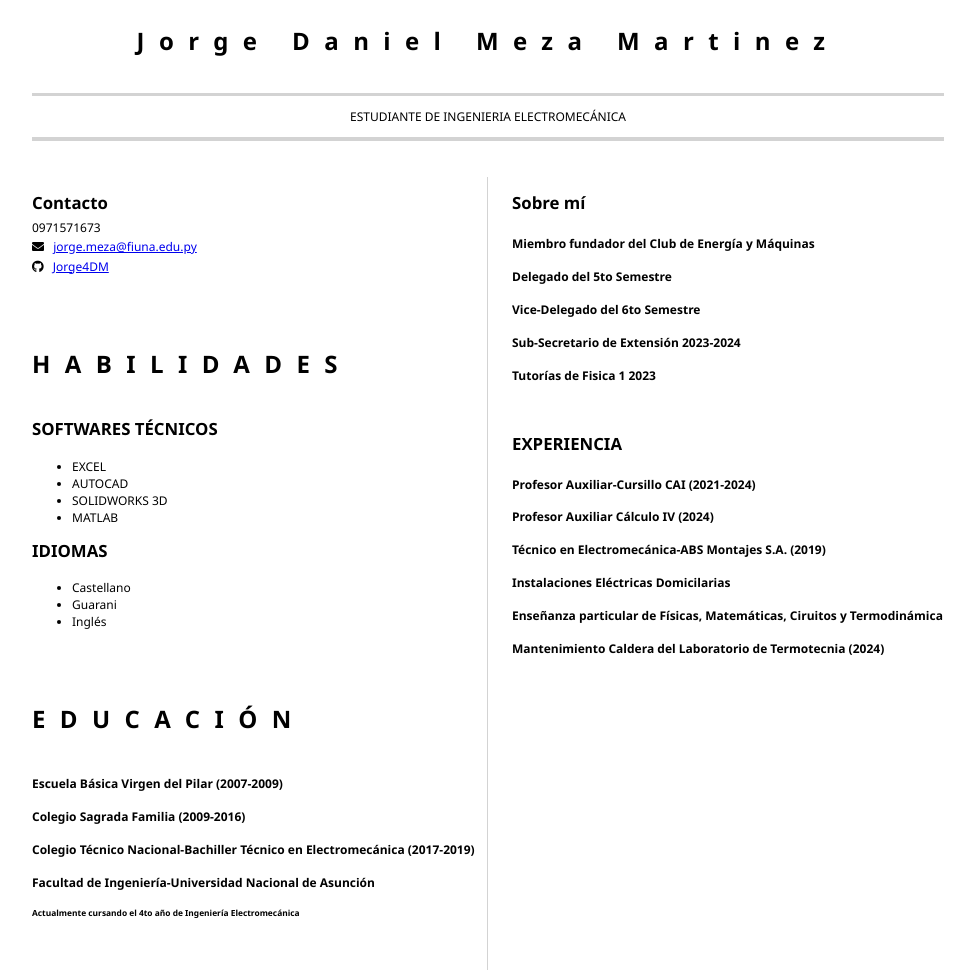
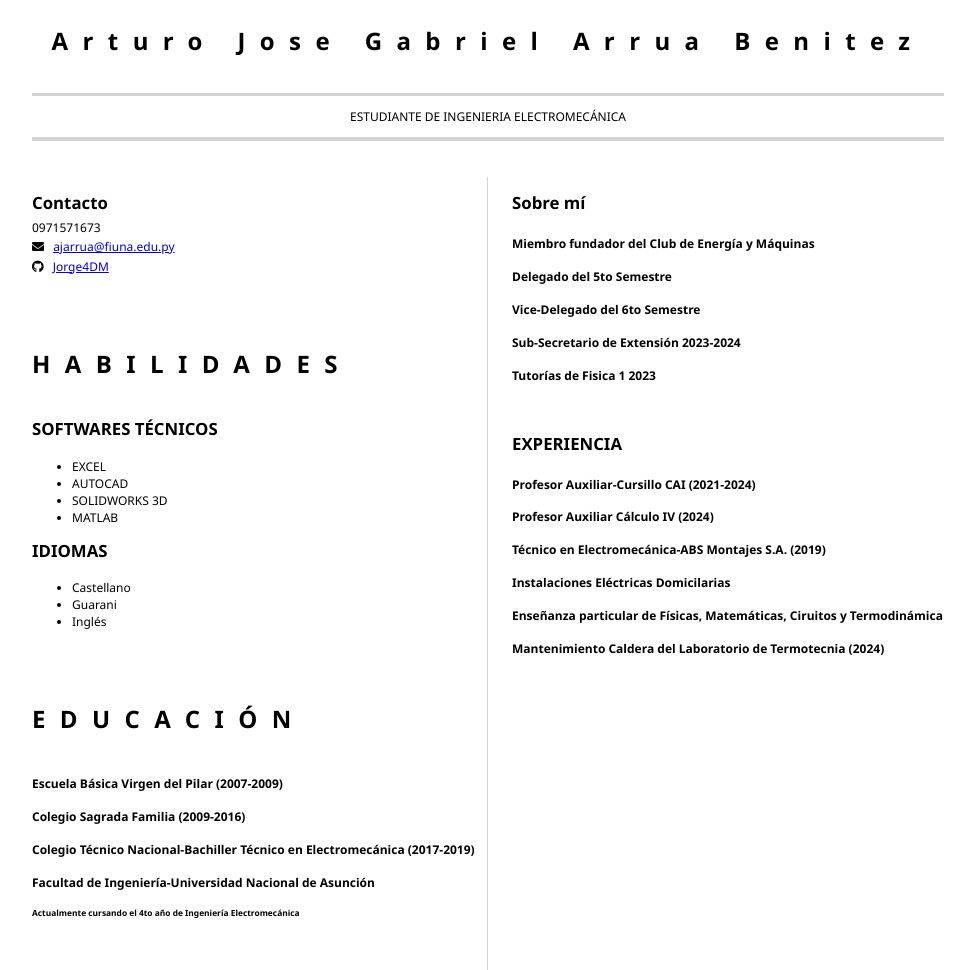
Before and after one commit to Arrua00/Inteligencia-Artificial-Aplicada, a plain HTML site: page index.html in a window 1280 px wide. Shown: the whole page, without its empty margins (152-1127 px from the left). Drawn offline with Linux system fonts and the light colour scheme.

Commit message:
Arrua index.html

```diff
--- a/index.html
+++ b/index.html
@@ -8,7 +8,7 @@
 	<body>
 		<header id="header">
 			<!-- resume header with your name and title -->
-			<h1>Jorge Daniel Meza Martinez</h1>
+			<h1>Arturo Jose Gabriel Arrua Benitez</h1>
 			<hr>
 			ESTUDIANTE DE INGENIERIA ELECTROMECÁNICA
 			<hr>
@@ -20,7 +20,7 @@
                     0971571673
                     <p>
                         <i class="fa fa-envelope" aria-hidden="true"></i>
-                        <a href="mailto:jorge.meza@fiuna.edu.py">jorge.meza@fiuna.edu.py</a>
+                        <a href="mailto:ajarrua@fiuna.edu.py">ajarrua@fiuna.edu.py</a>
                     </p>
                     <p>
                         <i class="fab fa-github" aria-hidden="true"></i>
```
